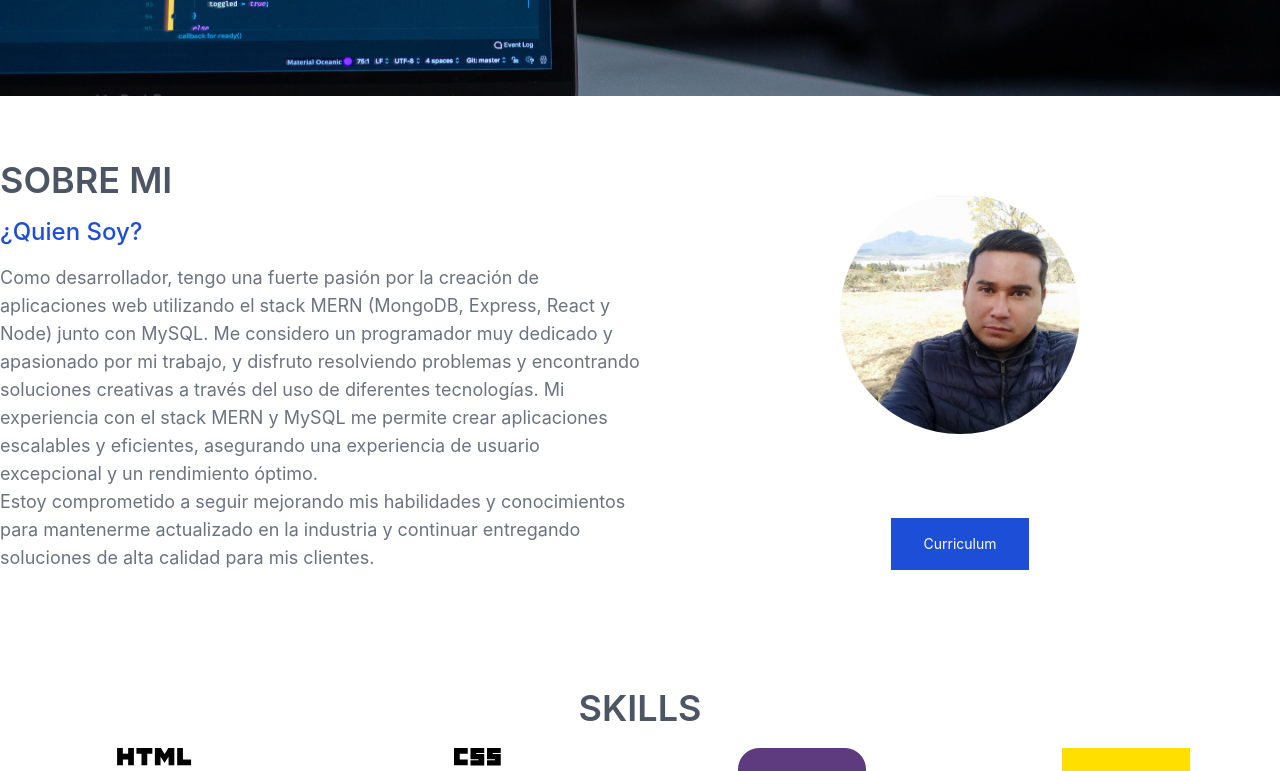
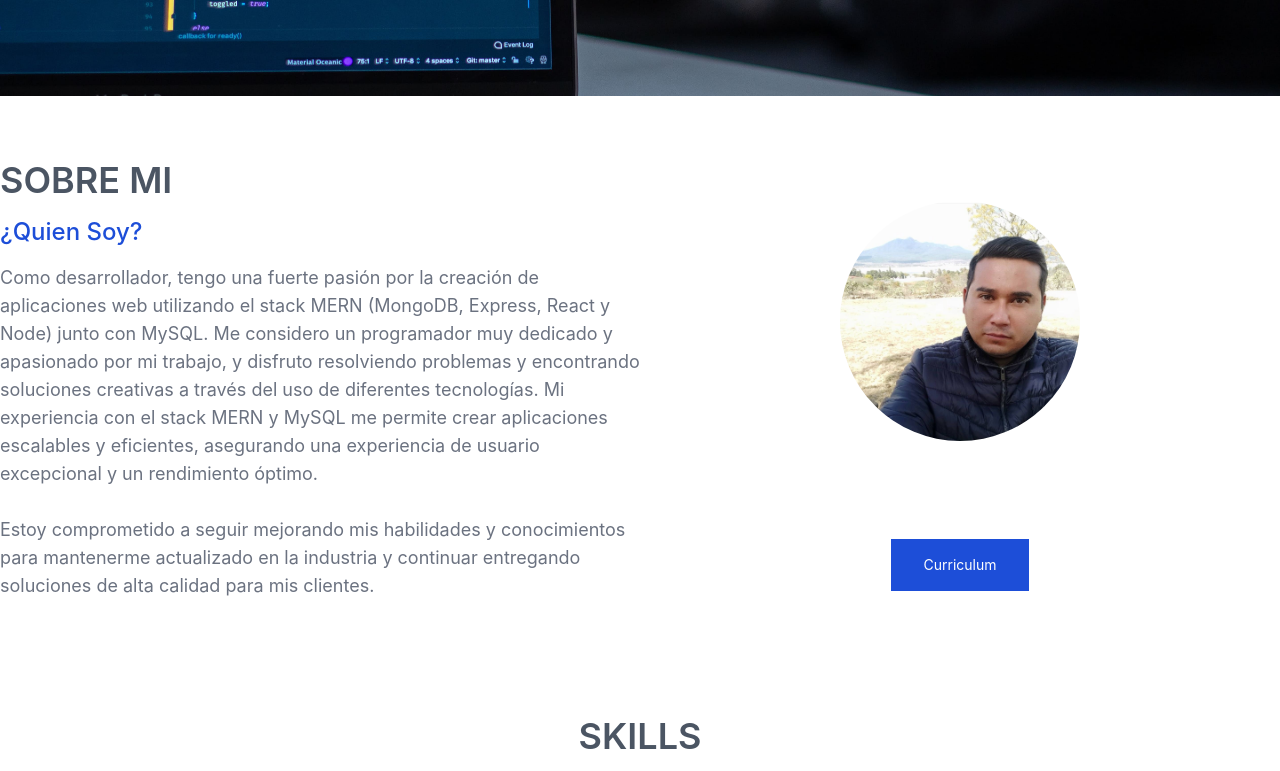
Before and after one commit to ibgm03/briefcase, a React (Create React App) app: page / in a window 1280 px wide. Shown: the part 608-1379 px from the top of the page. Built offline with nearby package versions, Linux system fonts and the light colour scheme.

Commit message:
new description

```diff
--- a/src/components/About.jsx
+++ b/src/components/About.jsx
@@ -10,8 +10,9 @@ export const About = () => {
             ¿Quien Soy?
           </div>
           <div className="text-lg text-gray-500 mb-8">
-          Como desarrollador, tengo una fuerte pasión por la creación de aplicaciones web utilizando el stack MERN (MongoDB, Express, React y Node) junto con MySQL. Me considero un programador muy dedicado y apasionado por mi trabajo, y disfruto resolviendo problemas y encontrando soluciones creativas a través del uso de diferentes tecnologías. Mi experiencia con el stack MERN y MySQL me permite crear aplicaciones escalables y eficientes, asegurando una experiencia de usuario excepcional y un rendimiento óptimo. <br />
-          Estoy comprometido a seguir mejorando mis habilidades y conocimientos para mantenerme actualizado en la industria y continuar entregando soluciones de alta calidad para mis clientes.
+         <p> Como desarrollador, tengo una fuerte pasión por la creación de aplicaciones web utilizando el stack MERN (MongoDB, Express, React y Node) junto con MySQL. Me considero un programador muy dedicado y apasionado por mi trabajo, y disfruto resolviendo problemas y encontrando soluciones creativas a través del uso de diferentes tecnologías. Mi experiencia con el stack MERN y MySQL me permite crear aplicaciones escalables y eficientes, asegurando una experiencia de usuario excepcional y un rendimiento óptimo.</p>
+         <br />
+          <p>Estoy comprometido a seguir mejorando mis habilidades y conocimientos para mantenerme actualizado en la industria y continuar entregando soluciones de alta calidad para mis clientes.</p>
 
           </div>
 
```
